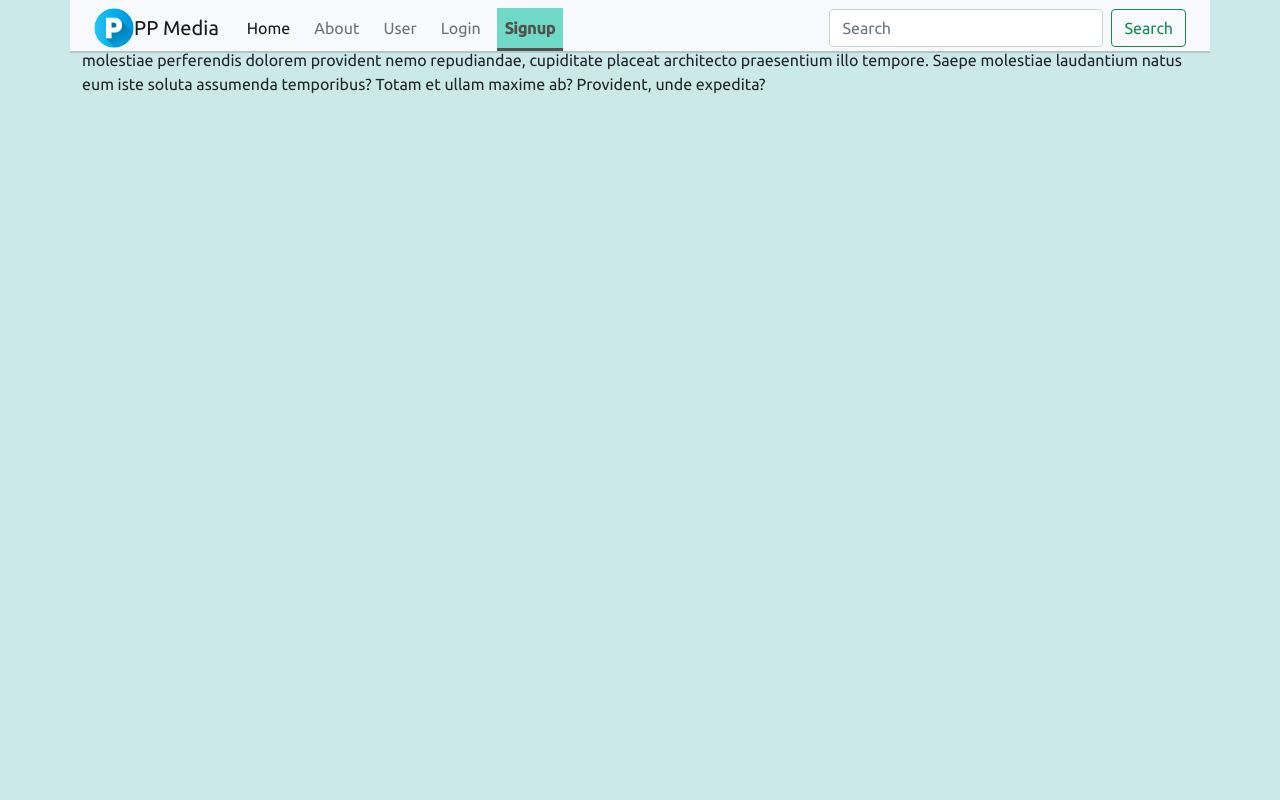
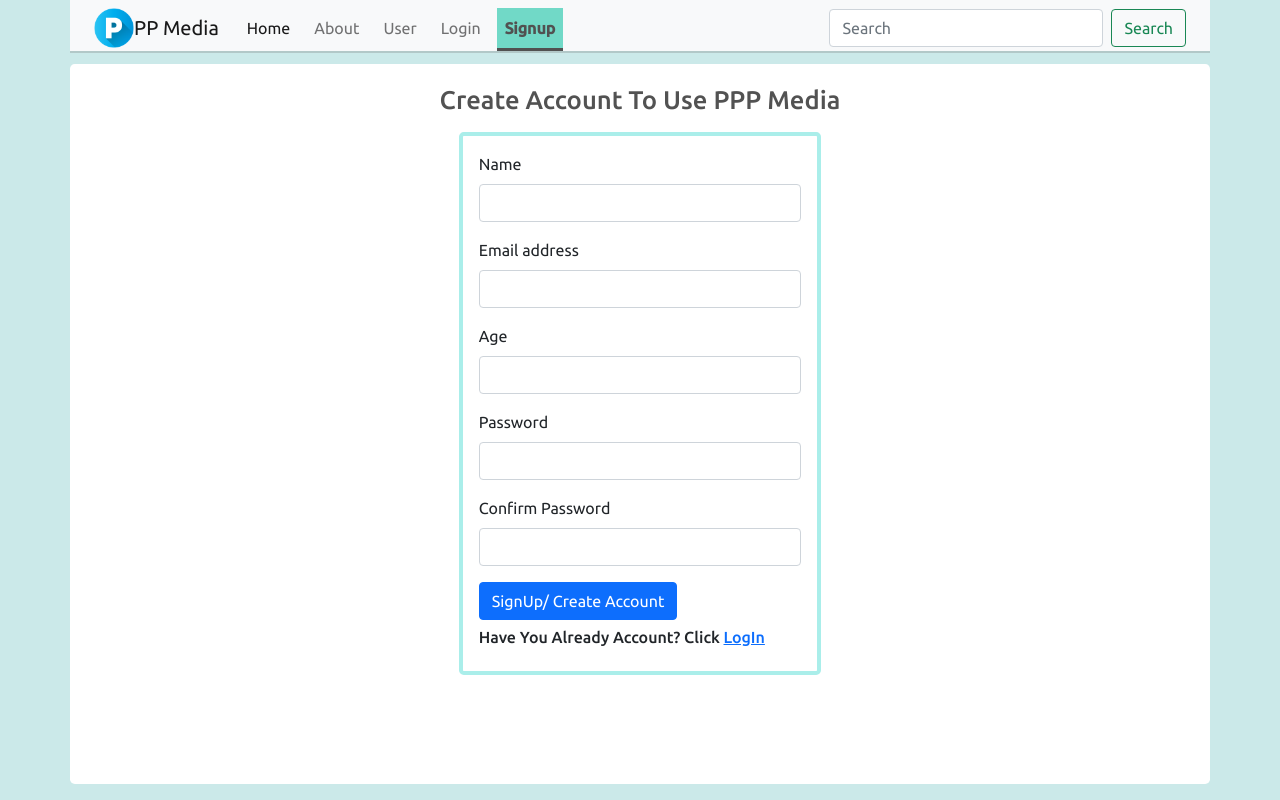
Before and after one commit to SanjayPaul4u/PPPMedia-client-PROJECT1, a React (Create React App) app: page /signup in a window 1280 px wide. Built offline with nearby package versions, Linux system fonts and the light colour scheme.

Commit message:
11: Work on SignUp component

```diff
--- a/src/components/Login.js
+++ b/src/components/Login.js
@@ -1,6 +1,7 @@
 import React from 'react'
 import "../styleFolder/Login.css"
 import LoginImg from './images/log-in.png'
+import {Link} from 'react-router-dom'
 
 function Login() {
   return (
@@ -28,7 +29,7 @@ function Login() {
                       <button type="submit" className="btn btn-primary">Login</button>
 
                         <div>
-                          <h6 className="my-2">If You Don't Have Account Then <a href="/signup" role="button">SignUp</a></h6>
+                          <h6 className="my-2">If You Don't Have Account Then <Link to="/signup" role="button">SignUp</Link></h6>
                         </div>
                     </form>
 
--- a/src/components/Signup.js
+++ b/src/components/Signup.js
@@ -1,9 +1,53 @@
 import React from 'react'
+import "../styleFolder/Signup.css"
+import {Link} from 'react-router-dom'
 
 function Signup() {
   return (
-    <div className='container'>Signup
-    <p>Lorem ipsum dolor sit amet consectetur adipisicing elit. Ducimus aliquam rerum dicta atque at incidunt non, velit modi recusandae debitis assumenda molestiae perferendis dolorem provident nemo repudiandae, cupiditate placeat architecto praesentium illo tempore. Saepe molestiae laudantium natus eum iste soluta assumenda temporibus? Totam et ullam maxime ab? Provident, unde expedita?</p></div>
+    <div id='main-signup-component' className='container'>
+        <div id='signup-component'>
+            <h1 id='signup-header'>Create Account To Use PPP Media</h1>
+            {/* <hr /> */}
+                  {/* login form start*/}
+                  <div id='signup-form-div'>
+                    <form>
+
+                      <div className="mb-3">
+                        <label htmlFor="exampleInputName1" className="form-label">Name</label>
+                        <input type="text" className="form-control" id="exampleInputName1" aria-describedby="nameHelp" name='name'/>
+                      </div>
+
+                      <div className="mb-3">
+                        <label htmlFor="exampleInputEmail1" className="form-label">Email address</label>
+                        <input type="email" className="form-control" id="exampleInputEmail1" aria-describedby="emailHelp" name='email'/>
+                      </div>
+
+                      <div className="mb-3">
+                        <label htmlFor="exampleInputAge1" className="form-label">Age</label>
+                        <input type="Number" className="form-control" id="exampleInputAge1" aria-describedby="ageHelp" name='age'/>
+                      </div>
+
+                      <div className="mb-3">
+                        <label htmlFor="exampleInputPassword1" className="form-label">Password</label>
+                        <input type="password" className="form-control" id="exampleInputPassword1" name='password'/>
+                      </div>
+
+                      <div className="mb-3">
+                        <label htmlFor="exampleInputConfirmPassword1" className="form-label">Confirm Password</label>
+                        <input type="password" className="form-control" id="exampleInputConfirmPassword1" name='confirmPassword'/>
+                      </div>
+
+                      <button type="submit" className="btn btn-primary">SignUp/ Create Account</button>
+
+                        <div>
+                          <h6 className="my-2">Have You Already Account? Click <Link to="/login" role="button">LogIn</Link></h6>
+                        </div>
+                    </form>
+                  </div>
+                  {/* login form end*/}
+
+        </div>
+    </div>
   )
 }
 
--- /dev/null
+++ b/src/styleFolder/Signup.css
@@ -0,0 +1,21 @@
+#main-signup-component{
+    background-color: white;
+    margin-top: 4rem;
+    height: 90vh;
+    border-radius: 0.3rem;
+    padding: 1.3rem;
+}
+#signup-header{
+    font-size: 1.6rem;
+    color: rgb(82, 82, 82);
+    text-align: center;
+    margin-bottom: 1rem;
+}
+#signup-form-div{
+    padding: 0rem 23rem 0 23rem;
+}
+#signup-form-div form{
+    border: 0.3rem solid #aaeeea;
+    padding: 1rem;
+    border-radius: 0.3rem;
+}
```
Also changed, not shown: clientNOTE/NOTE.txt.
